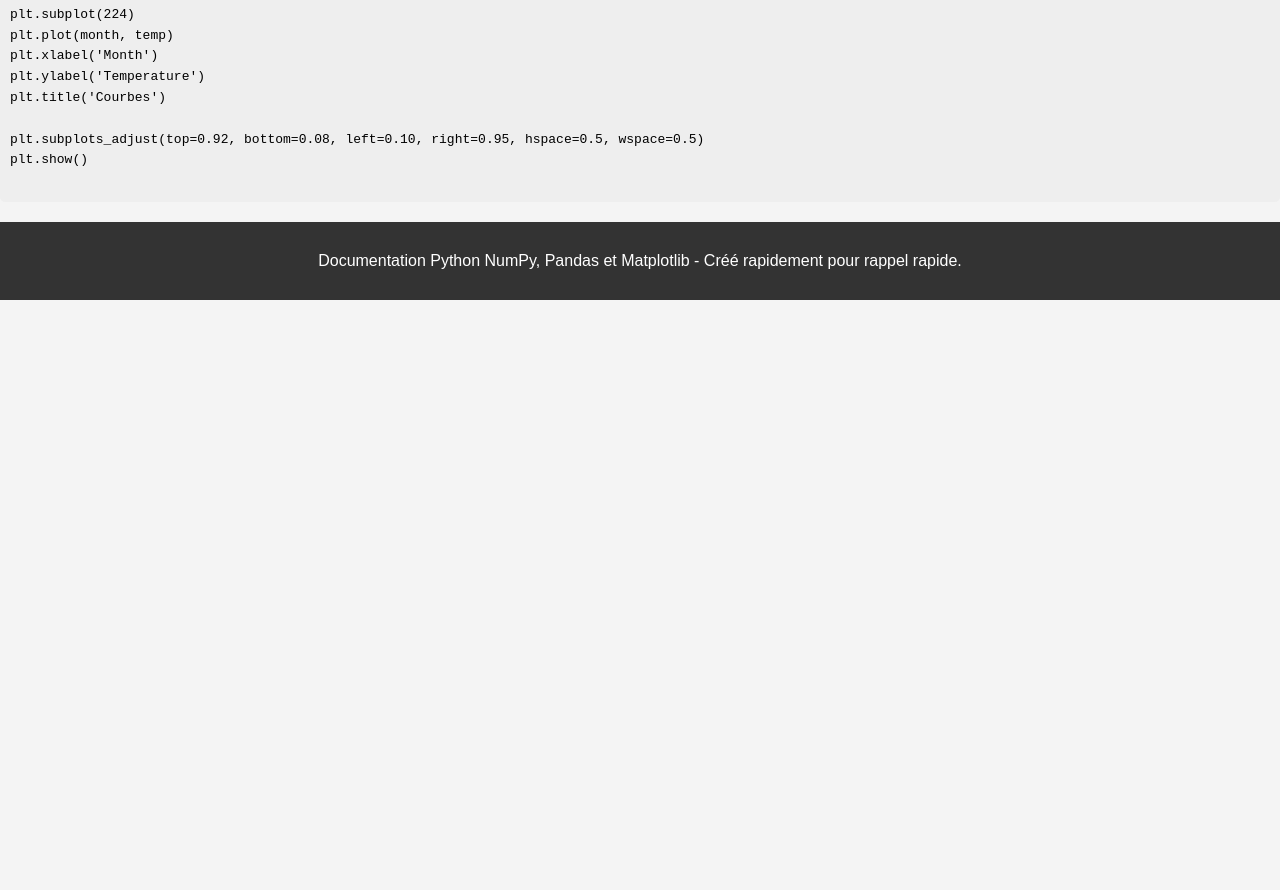
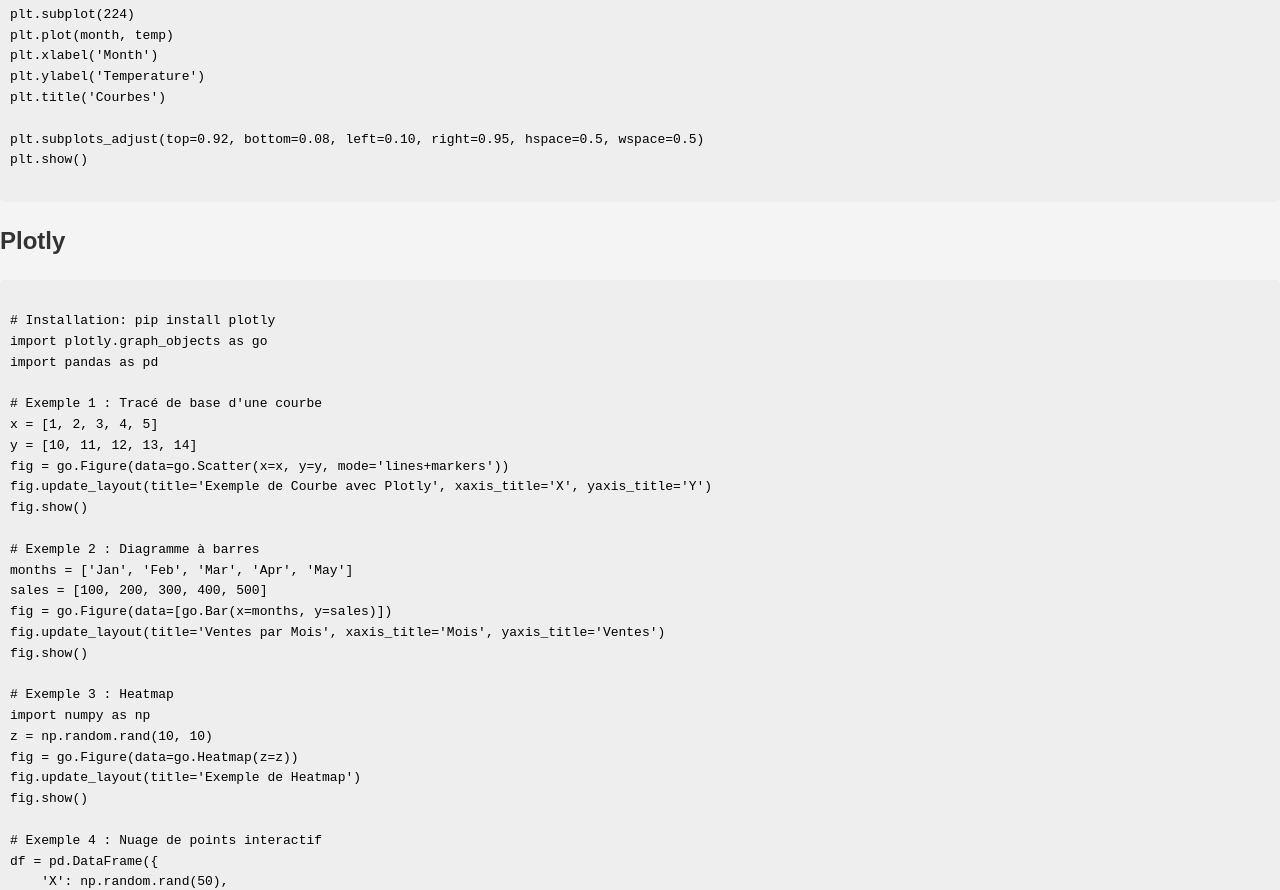
Before and after one commit to medericc/basePythonData, a plain HTML site: page index.html in a window 1280 px wide. Shown: the part 5010-5900 px from the top of the page. Before the commit the page ends 5310 px from the top, so only its background shows below. Drawn offline with Linux system fonts and the light colour scheme.

Commit message:
first commit

```diff
--- a/index.html
+++ b/index.html
@@ -263,6 +263,55 @@
 plt.show()
             </code></pre>
         </article>
+
+		<!-- Plotly Section -->
+<article id="plotly">
+    <h2>Plotly</h2>
+    <pre><code>
+# Installation: pip install plotly
+import plotly.graph_objects as go
+import pandas as pd
+
+# Exemple 1 : Tracé de base d'une courbe
+x = [1, 2, 3, 4, 5]
+y = [10, 11, 12, 13, 14]
+fig = go.Figure(data=go.Scatter(x=x, y=y, mode='lines+markers'))
+fig.update_layout(title='Exemple de Courbe avec Plotly', xaxis_title='X', yaxis_title='Y')
+fig.show()
+
+# Exemple 2 : Diagramme à barres
+months = ['Jan', 'Feb', 'Mar', 'Apr', 'May']
+sales = [100, 200, 300, 400, 500]
+fig = go.Figure(data=[go.Bar(x=months, y=sales)])
+fig.update_layout(title='Ventes par Mois', xaxis_title='Mois', yaxis_title='Ventes')
+fig.show()
+
+# Exemple 3 : Heatmap
+import numpy as np
+z = np.random.rand(10, 10)
+fig = go.Figure(data=go.Heatmap(z=z))
+fig.update_layout(title='Exemple de Heatmap')
+fig.show()
+
+# Exemple 4 : Nuage de points interactif
+df = pd.DataFrame({
+    'X': np.random.rand(50),
+    'Y': np.random.rand(50),
+    'Size': np.random.rand(50) * 100,
+    'Color': np.random.rand(50)
+})
+fig = go.Figure(data=go.Scatter(
+    x=df['X'], y=df['Y'], mode='markers',
+    marker=dict(size=df['Size'], color=df['Color'], showscale=True)
+))
+fig.update_layout(title='Nuage de Points Interactif')
+fig.show()
+
+    </code></pre>
+</article>
+
+
+
     </section>
 
     <footer>
```
